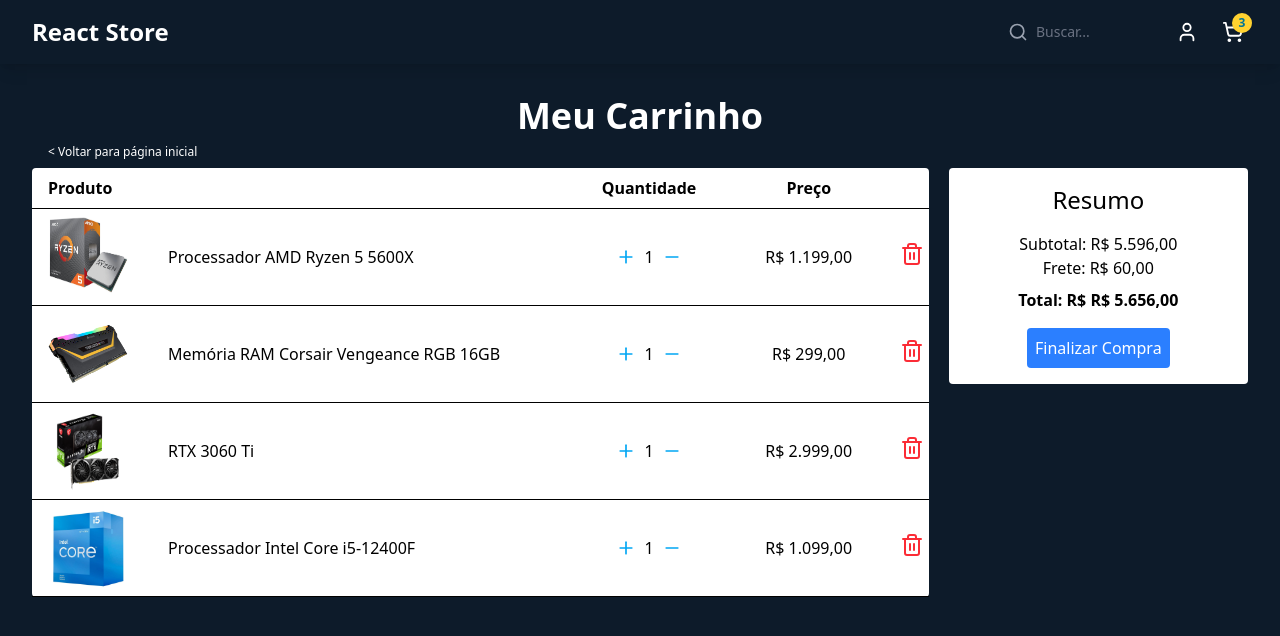
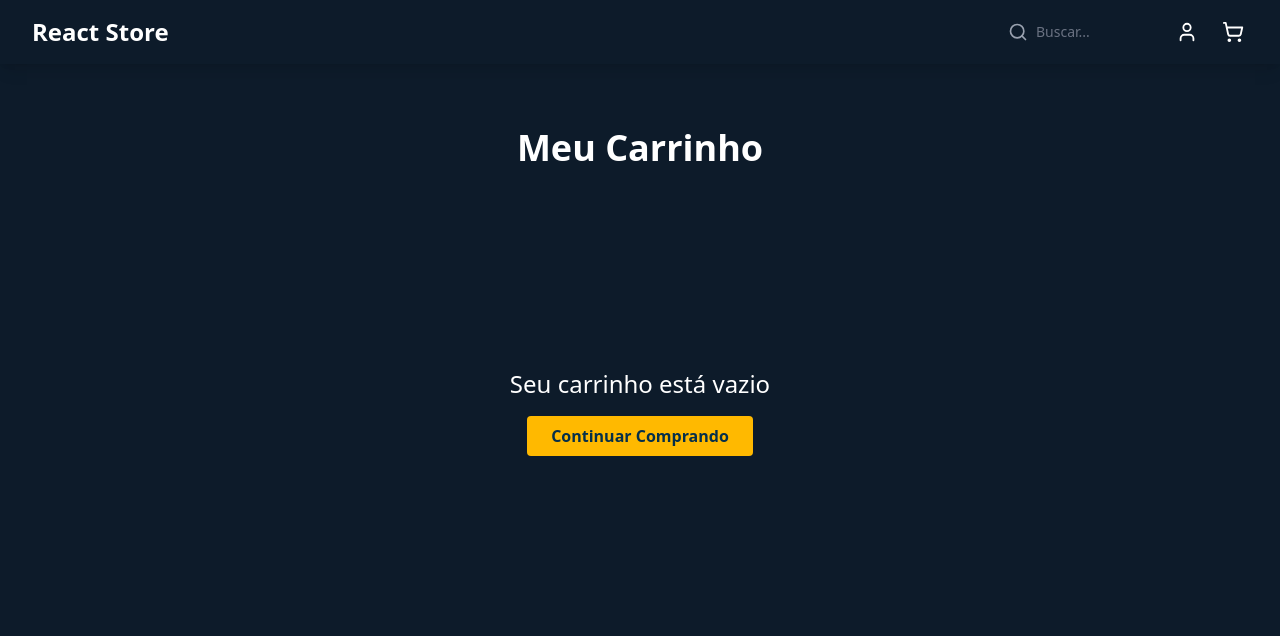
Before and after one commit to Raylandson/react-shop, a React (Vite) app: page /cart in a window 1280 px wide. Shown: the top 636 px of the page. Built offline with nearby package versions, Linux system fonts and the light colour scheme.

Commit message:
feat: ✨ implement CartContext for state management and enhance cart functionality

```diff
--- a/src/components/Layout.tsx
+++ b/src/components/Layout.tsx
@@ -1,4 +1,5 @@
 import { TopBar } from "./TopBar";
+import React from "react";
 
 interface LayoutProps {
   children: React.ReactNode;
@@ -6,14 +7,12 @@
 
 function Layout({ children }: LayoutProps) {
   return (
-    <>
-      <div className="fixed inset-0 flex flex-col bg-[#0D1B2A]">
-        <div className="flex-shrink-0">
-          <TopBar />
-        </div>
-        <div className="overflow-y-auto flex-1 p-8">{children}</div>
+    <div className="fixed inset-0 flex flex-col bg-[#0D1B2A]">
+      <div className="flex-shrink-0">
+        <TopBar />
       </div>
-    </>
+      <div className="overflow-y-auto flex-1 p-8">{children}</div>
+    </div>
   );
 }
 
--- a/src/components/ProductCartCard.tsx
+++ b/src/components/ProductCartCard.tsx
@@ -3,16 +3,27 @@
 import { formatPrice } from "../utils/productUtils";
 
 interface ProductCartCardProps {
-  product: Product;
+  product: Product | undefined;
+  productQuantity: number;
   onRemoveClicked?: (productId: string) => void;
+  onMinusClicked?: (productId: string) => void;
+  onPlusClicked?: (productId: string) => void;
 }
 
-function ProductCartCard({ product, onRemoveClicked }: ProductCartCardProps) {
+function ProductCartCard({
+  product,
+  onRemoveClicked,
+  productQuantity,
+  onMinusClicked,
+  onPlusClicked,
+}: ProductCartCardProps) {
+  if (!product) return null;
+
   return (
     <tr>
       <td className="py-2 px-4 border-b">
         <div className="flex gap-10">
-          <img className="h-20 w-20" src={product.imageUrl}></img>
+          <img className="h-20 w-20" src={product.imageUrl} />
           <h2 className="text-black self-center line-clamp-2">
             {product.name}
           </h2>
@@ -20,14 +31,19 @@
       </td>
       <td className="py-2 px-4 border-b">
         <div className="gap-2 flex items-center justify-center">
-          <button>
-            <Plus size={20} className="text-sky-500 hover:text-sky-700" />
+          <button className="hover:bg-gray-400 rounded-full transition-colors">
+            <Plus
+              onClick={() => onPlusClicked?.(product.id)}
+              size={20}
+              className="text-blue-500 hover:text-sky-700 rounded-full"
+            />
           </button>
-          1
-          <button>
+          {productQuantity}
+          <button className="hover:bg-gray-400 rounded-full transition-colors">
             <Minus
+              onClick={() => onMinusClicked?.(product.id)}
               size={20}
-              className="text-sky-500 hover:text-sky-700 self-center"
+              className="text-blue-500 hover:text-sky-700 rounded-full"
             />
           </button>
         </div>
--- a/src/components/TopBar.tsx
+++ b/src/components/TopBar.tsx
@@ -1,8 +1,16 @@
+// src/components/TopBar.tsx (ou caminho similar)
+
 import { ShoppingCart, User, Search, Menu } from "lucide-react";
 import { Link } from "react-router-dom";
+// A importação de CartItem aqui pode não ser mais necessária se você não a usa diretamente
+import { useCartContext } from "../contexts/CartContext"; // Ajuste o caminho se necessário
+
+// A função calculateItemCount local não é mais necessária aqui, pois usaremos getItemCount do contexto.
 
 export function TopBar() {
-  const itemCountInCart = 3;
+  const { getItemCount } = useCartContext();
+
+  const itemCountInCart = getItemCount();
 
   return (
     <nav className="bg-fundo-principal text-white shadow-lg sticky top-0 z-50">
@@ -30,13 +38,13 @@
                 <Search className="h-5 w-5 text-gray-400" />
               </div>
             </div>
-            <Link
-              to="/"
+            {/* Transformado em botão para ação que não é primariamente navegação */}
+            <button
               className="p-1 rounded-full hover:bg-gray-700 transition-colors duration-200"
-              aria-label="Perfil"
+              aria-label="Ação de Teste no Perfil" // Ajuste o aria-label
             >
               <User size={22} />
-            </Link>
+            </button>
             <Link
               to="/cart"
               className="relative p-1 rounded-full hover:bg-gray-700 transition-colors duration-200"
--- /dev/null
+++ b/src/contexts/CartContext.tsx
@@ -0,0 +1,130 @@
+// No seu arquivo CartContext.tsx
+
+import {
+  createContext,
+  useContext,
+  useState,
+  useEffect,
+  type ReactNode,
+} from "react";
+
+export interface CartItem {
+  id: string;
+  quantity: number;
+}
+
+export interface CartContextType {
+  cartItems: CartItem[];
+  addItem: (
+    itemToAdd: Omit<CartItem, "quantity" | "imageUrl">,
+    quantity?: number
+  ) => void; // Ajustado para Omit & {name, imageUrl?}
+  removeItem: (itemId: string) => void;
+  updateItemQuantity: (itemId: string, newQuantity: number) => void;
+  clearCart: () => void;
+  getItemCount: () => number;
+}
+
+export const CartContext = createContext<CartContextType | undefined>(
+  undefined
+);
+
+export function useCartContext(): CartContextType {
+  const context = useContext(CartContext);
+  if (context === undefined) {
+    throw new Error("useCartContext deve ser usado dentro de um CartProvider");
+  }
+  return context;
+}
+
+interface CartProviderProps {
+  children: ReactNode;
+  initialItemsForDev?: CartItem[]; // Renomeado para clareza, opcional, usado se localStorage estiver vazio
+}
+
+const CART_STORAGE_KEY = "meuEcommerceShoppingCart"; // Chave para o localStorage
+
+export function CartProvider({
+  children,
+  initialItemsForDev = [],
+}: CartProviderProps) {
+  const [cartItems, setCartItems] = useState<CartItem[]>(() => {
+    // 1. Tenta carregar do localStorage na inicialização
+    try {
+      const localData = localStorage.getItem(CART_STORAGE_KEY);
+      if (localData) {
+        return JSON.parse(localData);
+      }
+    } catch (error) {
+      console.error("Erro ao carregar o carrinho do localStorage:", error);
+    }
+    // Se não houver nada no localStorage ou ocorrer um erro, usa os initialItemsForDev (ou um array vazio)
+    return initialItemsForDev;
+  });
+
+  useEffect(() => {
+    try {
+      localStorage.setItem(CART_STORAGE_KEY, JSON.stringify(cartItems));
+    } catch (error) {
+      console.error("Erro ao salvar o carrinho no localStorage:", error);
+    }
+  }, [cartItems]);
+
+  const addItem = (
+    itemToAdd: Omit<CartItem, "quantity" | "imageUrl">,
+    quantity: number = 1
+  ) => {
+    setCartItems((prevItems) => {
+      const existingItem = prevItems.find((item) => item.id === itemToAdd.id);
+      if (existingItem) {
+        return prevItems.map((item) =>
+          item.id === itemToAdd.id
+            ? { ...item, quantity: item.quantity + quantity }
+            : item
+        );
+      } else {
+        const newItem: CartItem = {
+          ...itemToAdd,
+          quantity: quantity,
+        };
+        return [...prevItems, newItem];
+      }
+    });
+  };
+
+  const removeItem = (itemId: string) => {
+    setCartItems((prevItems) => prevItems.filter((item) => item.id !== itemId));
+  };
+
+  const updateItemQuantity = (itemId: string, newQuantity: number) => {
+    setCartItems((prevItems) => {
+      if (newQuantity <= 0) {
+        return prevItems.filter((item) => item.id !== itemId);
+      }
+      return prevItems.map((item) =>
+        item.id === itemId ? { ...item, quantity: newQuantity } : item
+      );
+    });
+  };
+
+  const clearCart = () => {
+    setCartItems([]); // Isso também vai limpar o localStorage por causa do useEffect
+  };
+
+  const getItemCount = () => {
+    return cartItems.reduce((sum, item) => sum + item.quantity, 0);
+  };
+
+  const contextValue: CartContextType = {
+    cartItems,
+    addItem,
+    removeItem,
+    updateItemQuantity,
+    clearCart,
+    getItemCount,
+  };
+
+  return (
+    <CartContext.Provider value={contextValue}>{children}</CartContext.Provider>
+  );
+}
--- a/src/main.tsx
+++ b/src/main.tsx
@@ -5,6 +5,7 @@
 import Cart from "./pages/Cart.tsx";
 import { createBrowserRouter, RouterProvider } from "react-router-dom";
 import ProductDetail from "./pages/ProducDetail.tsx";
+import { CartProvider } from "./contexts/CartContext.tsx";
 
 const router = createBrowserRouter([
   {
@@ -23,6 +24,8 @@
 
 createRoot(document.getElementById("root")!).render(
   <StrictMode>
-    <RouterProvider router={router} />
+    <CartProvider>
+      <RouterProvider router={router} />
+    </CartProvider>
   </StrictMode>
 );
--- a/src/pages/Cart.tsx
+++ b/src/pages/Cart.tsx
@@ -1,59 +1,53 @@
+// src/pages/Cart.tsx ou similar
+
 import { useNavigate } from "react-router-dom";
 import Layout from "../components/Layout";
-import type { Product } from "../types/Product";
-import ProductCartCard from "../components/ProductCartCard";
+import ProductCartCard from "../components/ProductCartCard"; // Você precisará adaptar este componente
 import { formatPrice, getProductById } from "../utils/productUtils";
-import { useCallback, useEffect, useState, type JSX } from "react";
+import { useCartContext, type CartItem } from "../contexts/CartContext"; // Importe do seu contexto
 
 function Cart() {
   const navigate = useNavigate();
-  // const productTest: Product = getProductById("proc-1") as Product;
-  const deliveryPrice: number = 15;
-  const [cartProducts, setCartProducts] = useState<Product[]>([
-    getProductById("proc-1") as Product,
-    getProductById("mem-1") as Product,
-    getProductById("gpu-1") as Product,
-    getProductById("proc-2") as Product,
-  ]);
+  const {
+    cartItems,
+    removeItem,
+    updateItemQuantity, // Usaremos para ProductCartCard
+    // getItemCount, // Se precisar do total de unidades
+    // clearCart, // Se tiver um botão de limpar carrinho
+  } = useCartContext();
 
-  const [totalPrice, setTotalPrice] = useState<number>(0);
+  const deliveryPricePerItemType: number = 15; // Ou como você calcular o frete
 
-  function onRemoveProduct(productId: string): void {
-    const updatedCart = cartProducts.filter(
-      (product) => product.id !== productId
-    );
-    setCartProducts(updatedCart);
-  }
+  // Calcula o subtotal dos produtos no carrinho
+  const subTotal = cartItems.reduce(
+    (acc, item) => acc + (getProductById(item.id)?.price ?? 0) * item.quantity,
+    0
+  );
 
-  const updateTotalPrice = useCallback(() => {
-    const total = cartProducts.reduce(
-      (acc: number, product: Product) => acc + product.price,
-      0
-    );
-    setTotalPrice(total);
-  }, [cartProducts]);
+  // Calcula o frete (exemplo: por tipo de item diferente no carrinho)
+  // Se o carrinho estiver vazio, o frete é 0
+  const shippingCost =
+    cartItems.length > 0 ? cartItems.length * deliveryPricePerItemType : 0;
+  // Ou, se for um valor fixo quando há itens:
+  // const shippingCost = cartItems.length > 0 ? deliveryPrice : 0;
 
-  useEffect(() => {
-    const cart = localStorage.getItem("cart");
-    if (cart) {
-      const cartProducts = JSON.parse(cart);
-      const products = cartProducts.map(
-        (productId: string) => getProductById(productId) as Product
-      );
-      setCartProducts(products);
-    }
-  }, []);
+  const totalFinal = subTotal + shippingCost;
 
-  useEffect(() => {
-    localStorage.setItem("cart", JSON.stringify(cartProducts.map((p) => p.id)));
-    updateTotalPrice();
-  }, [cartProducts, totalPrice, updateTotalPrice]);
+  // A função onRemoveProduct agora usa 'removeItem' do contexto
+  // Esta função pode ser passada diretamente para ProductCartCard ou chamada aqui
+  // Por simplicidade, passaremos 'removeItem' diretamente.
 
-  function renderCart(): JSX.Element {
-    if (cartProducts.length === 0) {
+  function renderCart() {
+    if (cartItems.length === 0) {
       return (
         <div className="flex flex-col items-center justify-center h-full mt-44">
           <h2 className="text-2xl text-white">Seu carrinho está vazio</h2>
+          <button
+            onClick={() => navigate("/")}
+            className="mt-4 px-6 py-2 bg-amber-400 text-sky-950 font-semibold rounded hover:bg-amber-500 transition-colors"
+          >
+            Continuar Comprando
+          </button>
         </div>
       );
     }
@@ -61,46 +55,68 @@
       <>
         <button
           onClick={() => navigate("/")}
-          className="text-xs self-start text-white px-4 py-2  hover:text-amber-300"
+          className="text-xs self-start text-white px-4 py-2 mb-4 hover:text-amber-300 transition-colors"
         >
-          {"< Voltar para página inicial"}
+          {"< Continuar comprando"}
         </button>
-        <div className="overflow-x-auto flex gap-5">
-          <table className="w-3/4 bg-white table-fixed rounded h-fit ">
+        <div className="overflow-x-auto flex flex-col lg:flex-row gap-5">
+          <table className="w-full lg:w-3/4 bg-white table-fixed rounded h-fit shadow-lg">
             <colgroup>
-              <col style={{ width: "60%" }} />
-              <col style={{ width: "19%" }} />
-              <col style={{ width: "17%" }} />
-              <col style={{ width: "5%" }} />
+              <col style={{ width: "55%" }} /> {/* Produto */}
+              <col style={{ width: "20%" }} /> {/* Quantidade */}
+              <col style={{ width: "20%" }} /> {/* Preço Total do Item */}
+              <col style={{ width: "5%" }} /> {/* Remover */}
             </colgroup>
             <thead>
-              <tr className="self-start text-center ">
-                <th className="py-2 px-4 border-b text-left">Produto</th>
-                <th className="py-2 px-4 border-b">Quantidade</th>
-                <th className="py-2 px-4 border-b">Preço</th>
-                <th className="py-2 px-4 border-b"></th>
+              <tr className="text-center border-b">
+                <th className="py-3 px-4 text-left font-semibold text-gray-700">
+                  Produto
+                </th>
+                <th className="py-3 px-4 font-semibold text-gray-700">
+                  Quantidade
+                </th>
+                <th className="py-3 px-4 font-semibold text-gray-700">
+                  Total Item
+                </th>
+                <th className="py-3 px-4 border-b"></th>
               </tr>
             </thead>
-            <tbody className="w-fit">
-              {cartProducts.map((product: Product) => (
+            <tbody>
+              {cartItems.map((item: CartItem) => (
                 <ProductCartCard
-                  key={product.id}
-                  product={product}
-                  onRemoveClicked={() => onRemoveProduct(product.id)}
+                  key={item.id}
+                  productQuantity={item.quantity}
+                  product={getProductById(item.id)} // Passe o CartItem inteiro
+                  onRemoveClicked={removeItem}
+                  onMinusClicked={() => {
+                    updateItemQuantity(item.id, item.quantity - 1);
+                  }}
+                  onPlusClicked={() => {
+                    updateItemQuantity(item.id, item.quantity + 1);
+                  }} // Passe a função removeItem do contexto
+                  // onUpdateQuantity={updateItemQuantity} // Passe a função updateItemQuantity
                 />
               ))}
             </tbody>
           </table>
-          <div className="flex flex-col bg-white rounded p-4 pt-4 w-1/4 h-1/2">
-            <h1 className="text-black mb-4 text-2xl">Resumo</h1>{" "}
-            <div className="text-black">
-              <p>Subtotal: {formatPrice(totalPrice)}</p>
-              <p>Frete: {formatPrice(cartProducts.length * deliveryPrice)}</p>
-              <p className="font-bold mt-2">
-                Total: R${" "}
-                {formatPrice(totalPrice + cartProducts.length * deliveryPrice)}
-              </p>
-              <button className="bg-blue-500 hover:bg-blue-600 text-white p-2 rounded mt-4">
+          <div className="flex flex-col bg-white rounded p-6 shadow-lg w-full lg:w-1/4 h-fit mt-5 lg:mt-0">
+            <h1 className="text-gray-800 mb-5 text-2xl font-semibold border-b pb-3">
+              Resumo
+            </h1>
+            <div className="text-gray-700 space-y-2">
+              <div className="flex justify-between">
+                <span>Subtotal:</span>
+                <span>{formatPrice(subTotal)}</span>
+              </div>
+              <div className="flex justify-between">
+                <span>Frete:</span>
+                <span>{formatPrice(shippingCost)}</span>
+              </div>
+              <div className="flex justify-between font-bold text-lg mt-4 pt-3 border-t">
+                <span>Total:</span>
+                <span>R$ {formatPrice(totalFinal)}</span>
+              </div>
+              <button className="w-full bg-blue-500 hover:bg-blue-600 text-white font-semibold py-3 rounded mt-6 transition-colors">
                 Finalizar Compra
               </button>
             </div>
@@ -111,14 +127,16 @@
   }
 
   return (
-    <>
-      <Layout>
-        <div className="flex flex-col">
-          <h1 className="text-4xl text-white font-bold">Meu Carrinho</h1>
-          {renderCart()}
-        </div>
-      </Layout>
-    </>
+    <Layout>
+      {" "}
+      {/* Certifique-se que Layout usa CartProvider corretamente em algum nível acima */}
+      <div className="flex flex-col p-4 md:p-8">
+        <h1 className="text-3xl md:text-4xl text-white font-bold mb-6">
+          Meu Carrinho
+        </h1>
+        {renderCart()}
+      </div>
+    </Layout>
   );
 }
 
```
Also changed, not shown: src/components/ProductCard.tsx (+47 -16 lines).
